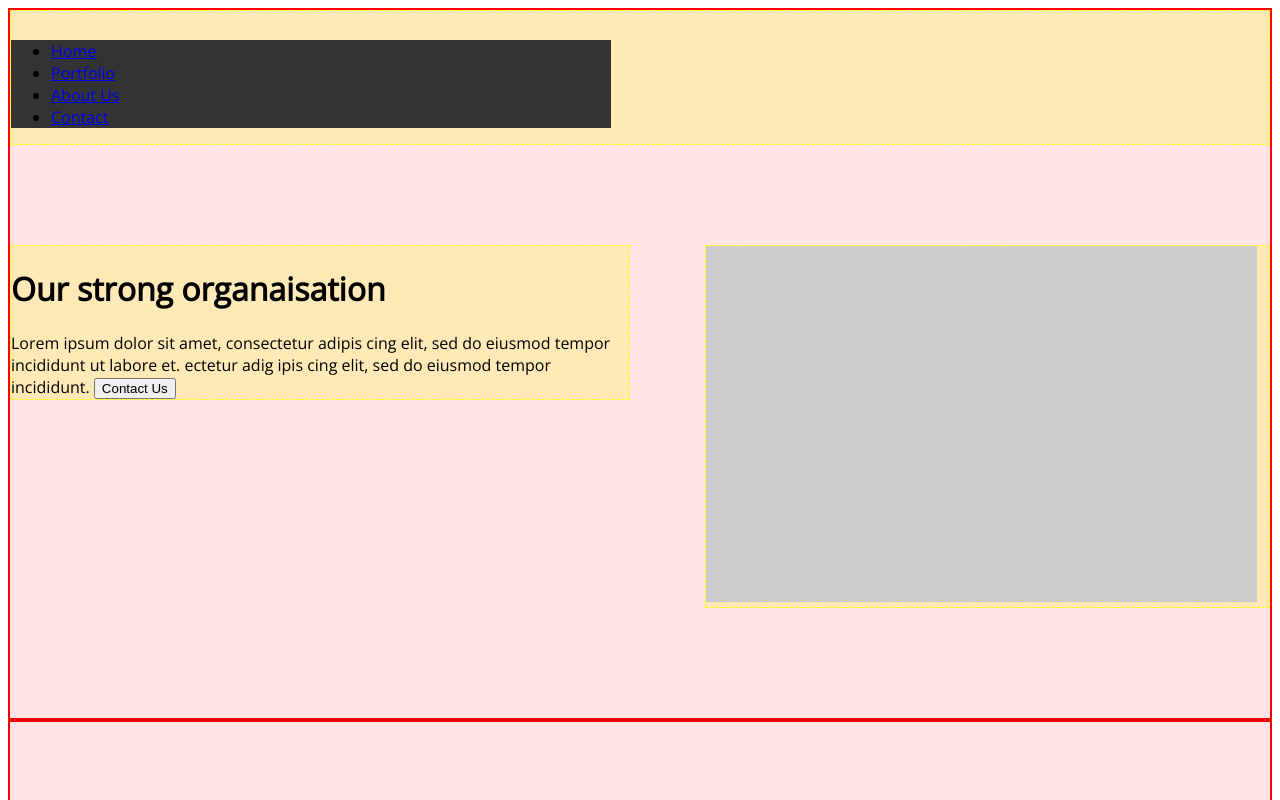
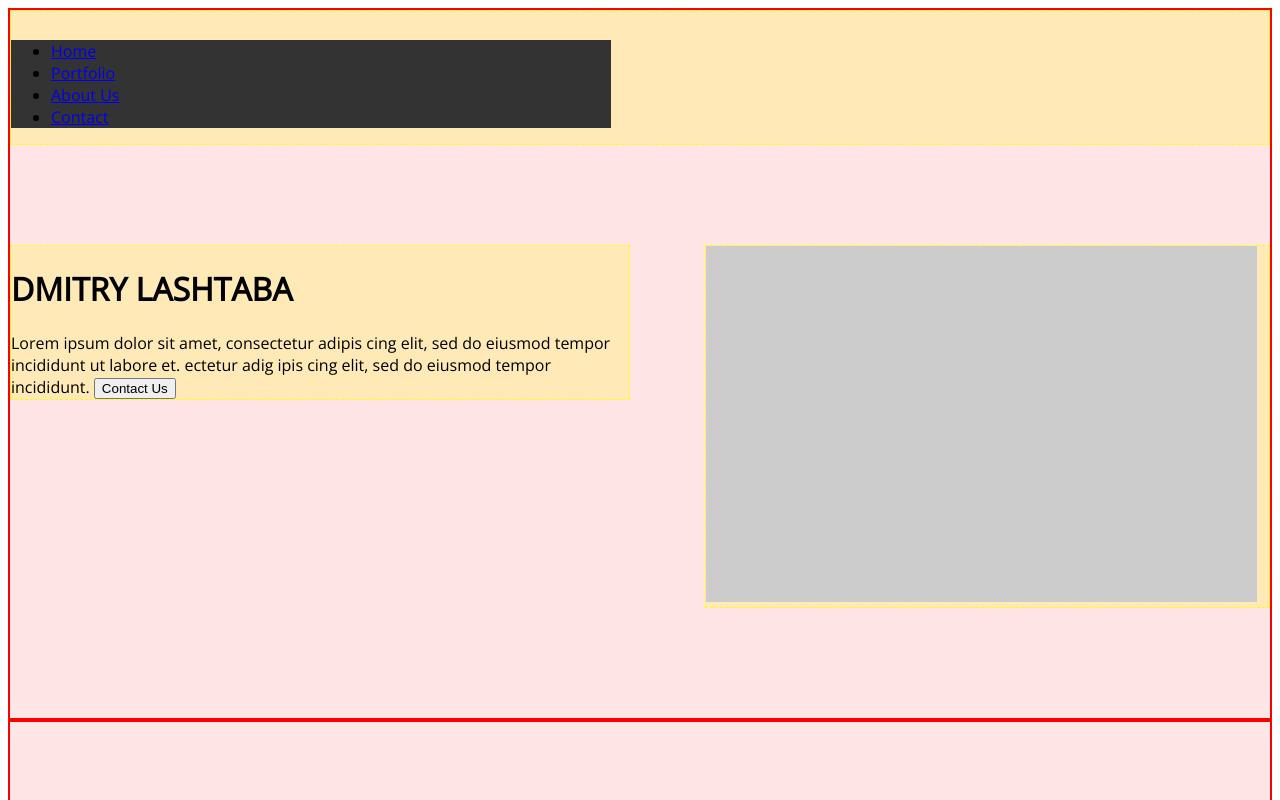
Before and after one commit to lashtaba/248693-gllacy, a plain HTML site: page index.html in a window 1280 px wide. Shown: the top 800 px of the page. Drawn offline with nearby package versions, Linux system fonts and the light colour scheme.

Commit message:
тест для деплоя

```diff
--- a/index.html
+++ b/index.html
@@ -19,7 +19,7 @@
 			<div class="header-content clearfix">
 				<div class="header-content-text content">
 					<h1 class="main-title">
-					Our strong organaisation
+					DMITRY LASHTABA
 					</h1>
 					<span class="main-subtitle">
 					Lorem ipsum dolor sit amet, consectetur adipis cing elit, sed do eiusmod tempor incididunt  ut labore et. ectetur adig ipis cing elit, sed do eiusmod tempor incididunt.
```
